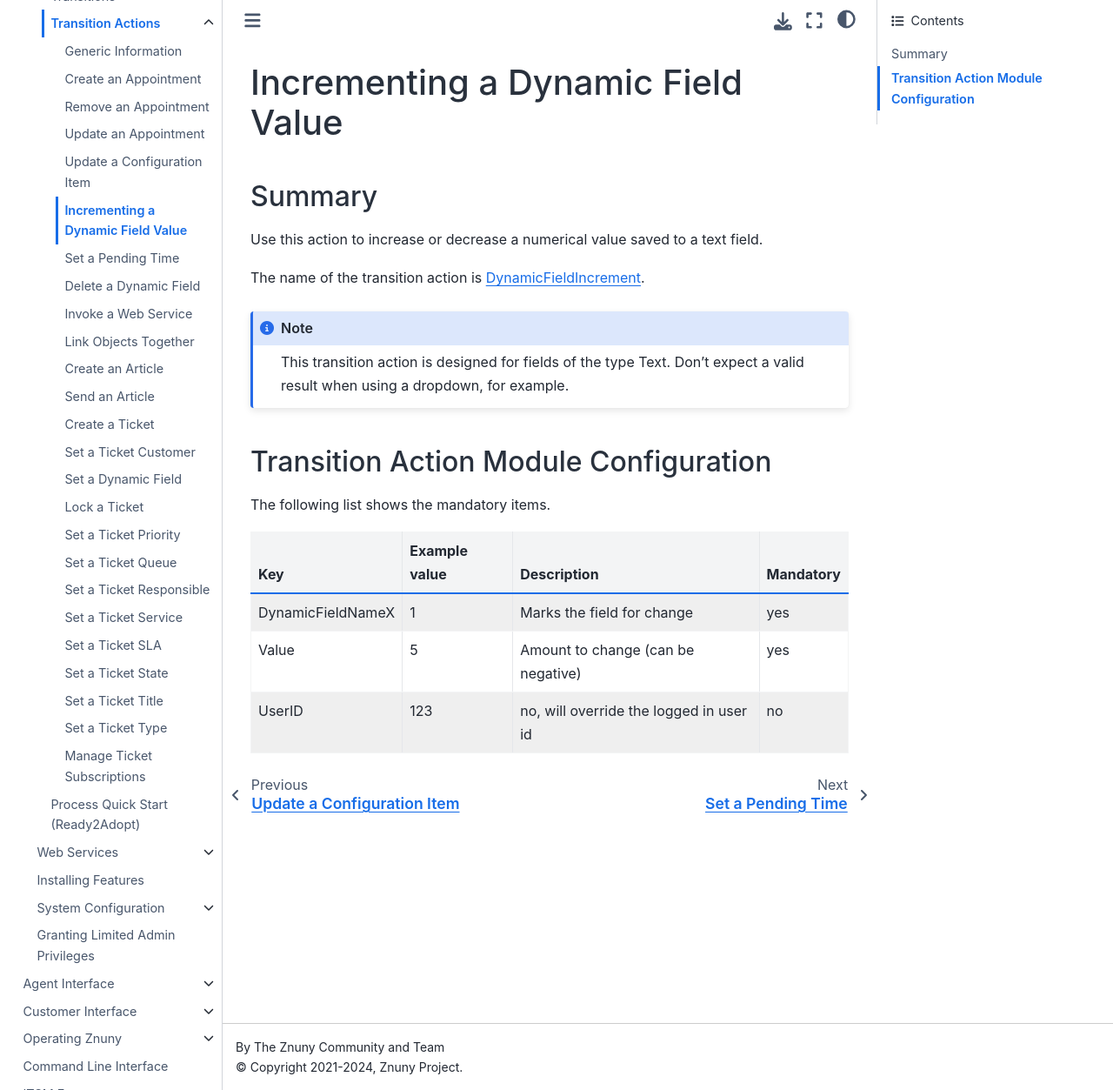
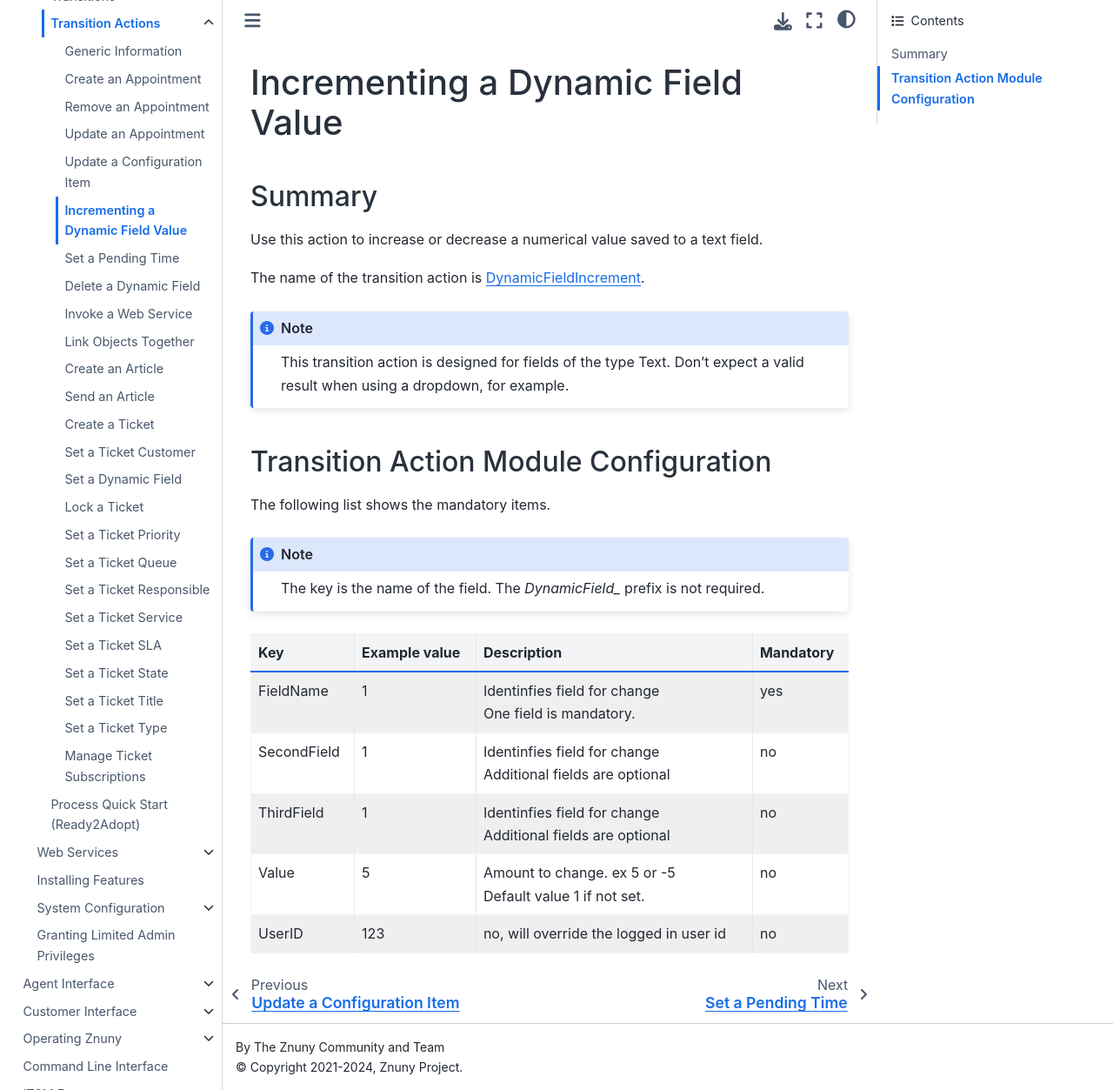
Before and after one commit to znuny/manual, a Sphinx documentation site: the page built from source/admin/processmanagement/transitionactions/dynamicfieldincrement/index.rst, in a window 1280 px wide and 1253 px high. Shown: the whole window at 87% size. Built offline with Sphinx 7.4.7 and the Sphinx Book theme 1.1.4, drawn with Linux system fonts in a browser that asks for light colours.

Commit message:
Resolve "Fix Description For Incrementing a Dynamic Field"

```diff
--- a/source/admin/processmanagement/transitionactions/dynamicfieldincrement/index.rst
+++ b/source/admin/processmanagement/transitionactions/dynamicfieldincrement/index.rst
@@ -1,7 +1,7 @@
 .. _TransitionAction DynamicFieldIncrement:
 
 Incrementing a Dynamic Field Value
-############################################################
+##################################
 
 Summary
 ********
@@ -19,12 +19,24 @@ Transition Action Module Configuration
 
 The following list shows the mandatory items.
 
-+-------------------+---------------+-----------------------------------------+-----------+
-| Key               | Example value | Description                             | Mandatory |
-+===================+===============+=========================================+===========+
-| DynamicFieldNameX | 1             | Marks the field for change              | yes       |
-+-------------------+---------------+-----------------------------------------+-----------+
-| Value             | 5             | Amount to change (can be negative)      | yes       |
-+-------------------+---------------+-----------------------------------------+-----------+
-| UserID            | 123           | no, will override the logged in user id | no        |
-+-------------------+---------------+-----------------------------------------+-----------+
+.. note::
+
+   The key is the name of the field. The `DynamicField_` prefix is not required.
+
++--------------+---------------+-----------------------------------------+-----------+
+| Key          | Example value | Description                             | Mandatory |
++==============+===============+=========================================+===========+
+|| FieldName   || 1            || Identinfies field for change           || yes      |
+||             ||              || One field is mandatory.                ||          |
++--------------+---------------+-----------------------------------------+-----------+
+|| SecondField || 1            || Identinfies field for change           || no       |
+||             ||              || Additional fields are optional         ||          |
++--------------+---------------+-----------------------------------------+-----------+
+|| ThirdField  || 1            || Identinfies field for change           || no       |
+||             ||              || Additional fields are optional         ||          |
++--------------+---------------+-----------------------------------------+-----------+
+|| Value       || 5            || Amount to change. ex 5 or -5           || no       |
+||             ||              || Default value 1 if not set.            ||          |
++--------------+---------------+-----------------------------------------+-----------+
+| UserID       | 123           | no, will override the logged in user id | no        |
++--------------+---------------+-----------------------------------------+-----------+
```
